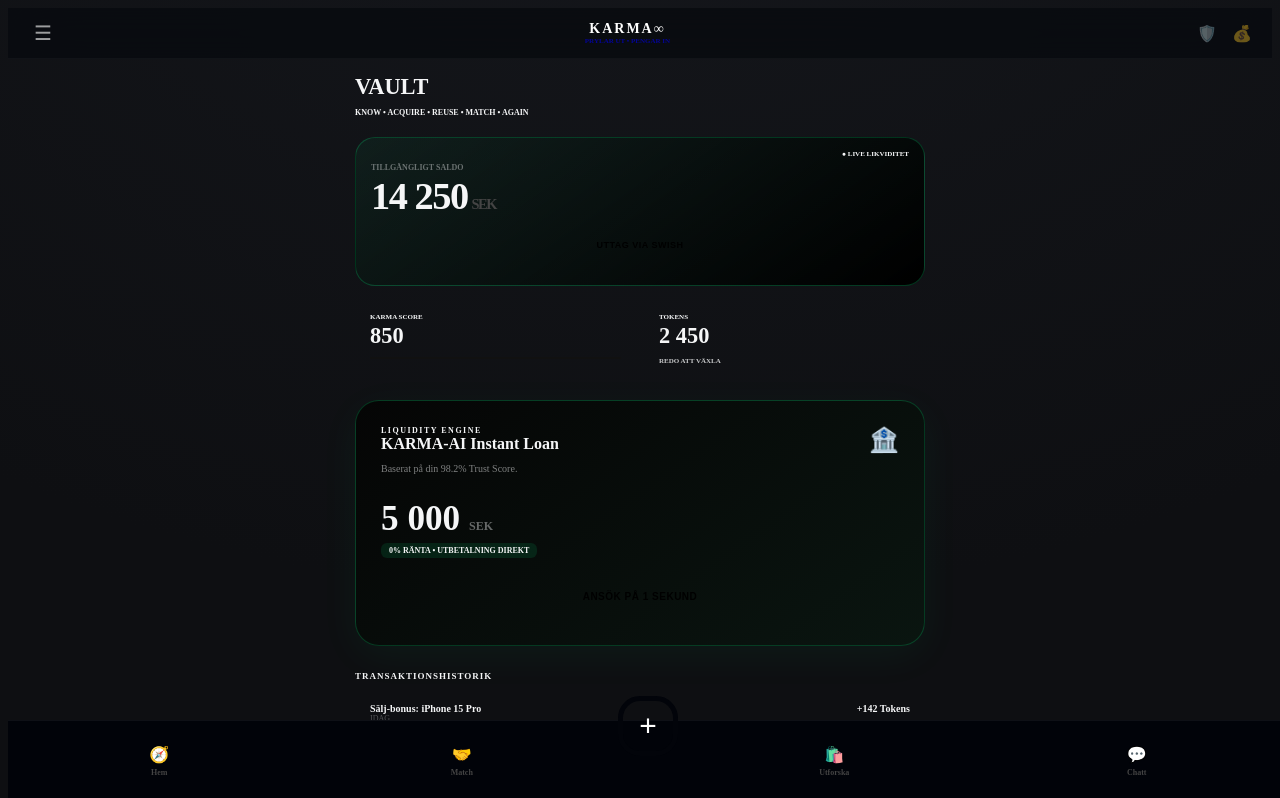
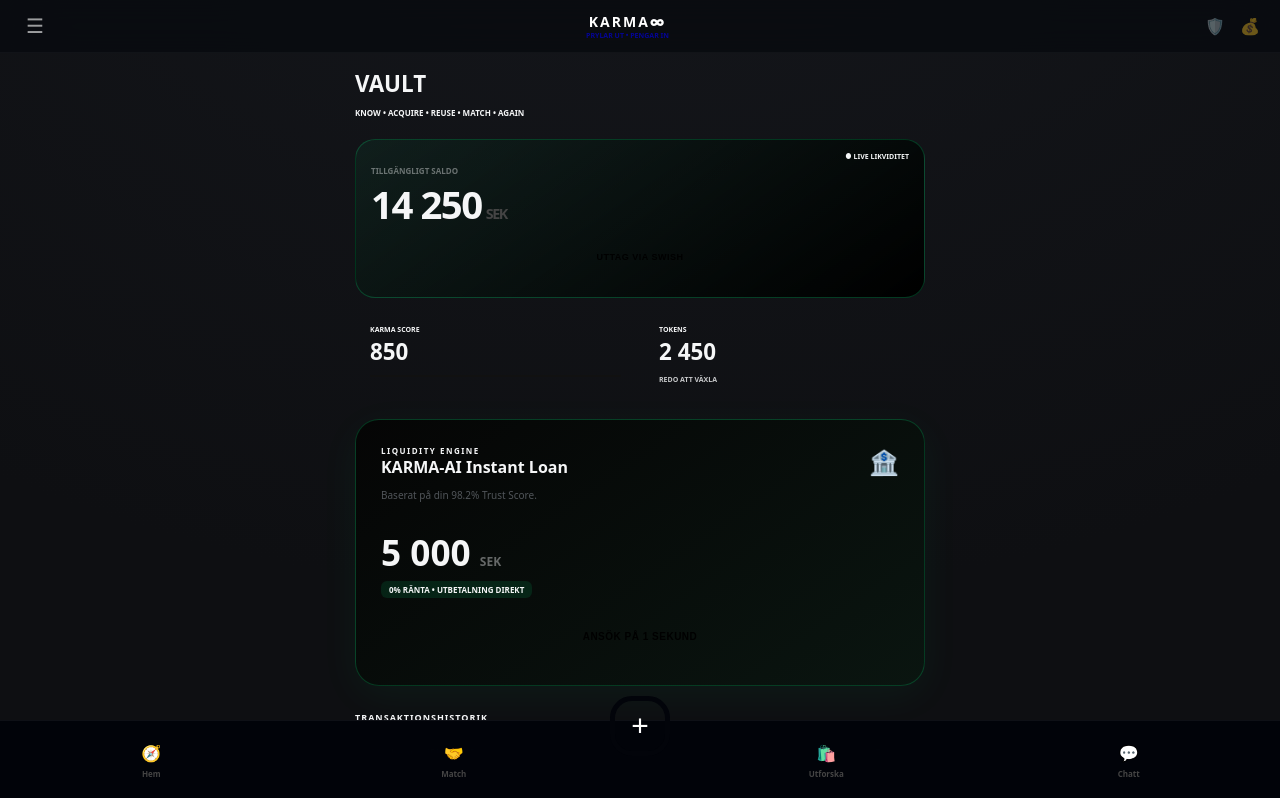
Before and after one commit to gascheckking/marketbeg-appGem, a Next.js app: page /vault in a window 1280 px wide. Shown: the top 798 px of the page. Built offline with nearby package versions, Linux system fonts and the light colour scheme.

Commit message:
Update globals.css

```diff
--- a/app/globals.css
+++ b/app/globals.css
@@ -1,22 +1,37 @@
-/* // app/globals.css */
+/* =========================
+   KARMA – GLOBAL STYLES
+   ========================= */
+
 :root {
+  /* Backgrounds */
   --bg-main: #0e0f12;
   --bg-card: #15171c;
   --bg-soft: #1b1e24;
 
+  /* Text */
   --text-main: #f5f6f7;
   --text-muted: #9aa0aa;
 
+  /* Accents */
   --accent-mint: #37f2c2;
   --accent-purple: #9d4edd;
 
+  /* Borders */
   --border-soft: rgba(255,255,255,0.06);
 }
 
+/* Reset */
 *, *::before, *::after {
   box-sizing: border-box;
 }
 
+html, body {
+  padding: 0;
+  margin: 0;
+  min-height: 100%;
+}
+
+/* Base body */
 body {
   background: radial-gradient(
     1200px 800px at 50% -200px,
@@ -24,21 +39,30 @@ body {
     var(--bg-main)
   );
   color: var(--text-main);
+  font-family: system-ui, -apple-system, BlinkMacSystemFont, "Inter", sans-serif;
+  -webkit-font-smoothing: antialiased;
+  -webkit-tap-highlight-color: transparent;
 }
 
+/* Text */
+p {
+  color: var(--text-muted);
+  line-height: 1.5;
+}
+
+/* Buttons */
 .primary-btn {
+  width: 100%;
+  padding: 18px;
+  border-radius: 16px;
+  border: none;
   background: #fff;
   color: #000;
-  border: none;
-  padding: 18px;
-  border-radius: 16px;
   font-weight: 900;
   font-size: 13px;
   letter-spacing: 0.5px;
-  width: 100%;
   cursor: pointer;
-  transition: all 0.2s cubic-bezier(0.4, 0, 0.2, 1);
-  -webkit-tap-highlight-color: transparent;
+  transition: transform 0.15s ease, opacity 0.15s ease;
   touch-action: manipulation;
 }
 
@@ -50,3 +74,59 @@ body {
   opacity: 0.4;
   cursor: not-allowed;
 }
+
+/* Cards */
+.card {
+  background: var(--bg-card);
+  border-radius: 14px;
+  padding: 14px;
+  border: 1px solid var(--border-soft);
+}
+
+/* Bottom navigation */
+.bottom-tab {
+  height: 56px;
+  background: rgba(14,15,18,0.9);
+  backdrop-filter: blur(12px);
+  border-top: 1px solid var(--border-soft);
+}
+
+.bottom-tab.active {
+  color: var(--accent-mint);
+}
+
+/* Drawer / sidebar */
+.drawer {
+  width: 82vw;
+  max-width: 320px;
+  background: linear-gradient(
+    to bottom,
+    #15171c,
+    #0e0f12
+  );
+}
+
+.drawer-item {
+  padding: 14px 16px;
+  border-radius: 12px;
+  background: var(--bg-soft);
+  border: 1px solid var(--border-soft);
+}
+
+/* Buttons – variants */
+.button-primary {
+  background: #fff;
+  color: #000;
+  border-radius: 14px;
+}
+
+.button-ghost {
+  background: transparent;
+  border: 1px solid var(--border-soft);
+  color: var(--text-main);
+}
+
+/* Utility */
+.hidden {
+  display: none !important;
+}
```
